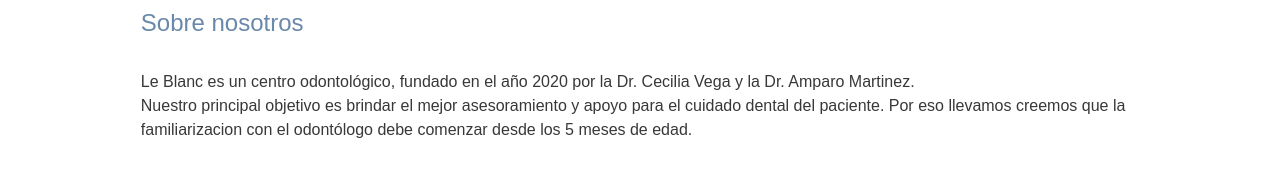
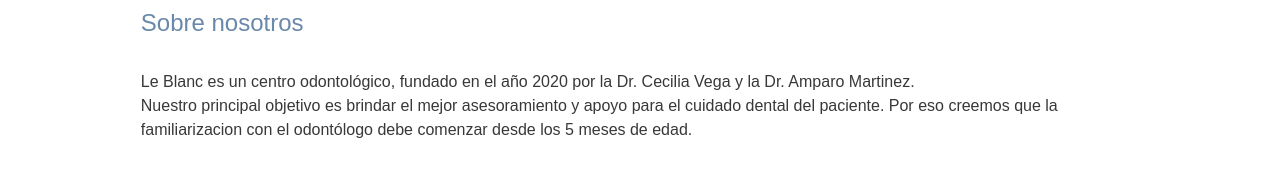
Before and after one commit to milytinez/Mi_repositorio, a website: page index.html in a window 1280 px wide. Shown: the part 1018-1210 px from the top of the page. Drawn offline with Linux system fonts and the light colour scheme; grey boxes are pictures that could not be loaded.

Commit message:
Update index.html

```diff
--- a/index.html
+++ b/index.html
@@ -69,7 +69,7 @@
     <br>
     <p> Le Blanc es un centro odontológico, fundado  en el año 2020 por la Dr. Cecilia Vega y la Dr. Amparo Martinez.
       <br>
-      Nuestro principal objetivo es brindar el mejor asesoramiento y apoyo para el cuidado dental del paciente. Por eso llevamos creemos que la familiarizacion con el odontólogo debe comenzar desde los 5 meses de edad.
+      Nuestro principal objetivo es brindar el mejor asesoramiento y apoyo para el cuidado dental del paciente. Por eso creemos que la familiarizacion con el odontólogo debe comenzar desde los 5 meses de edad.
     </p>
   </div>
 
```
